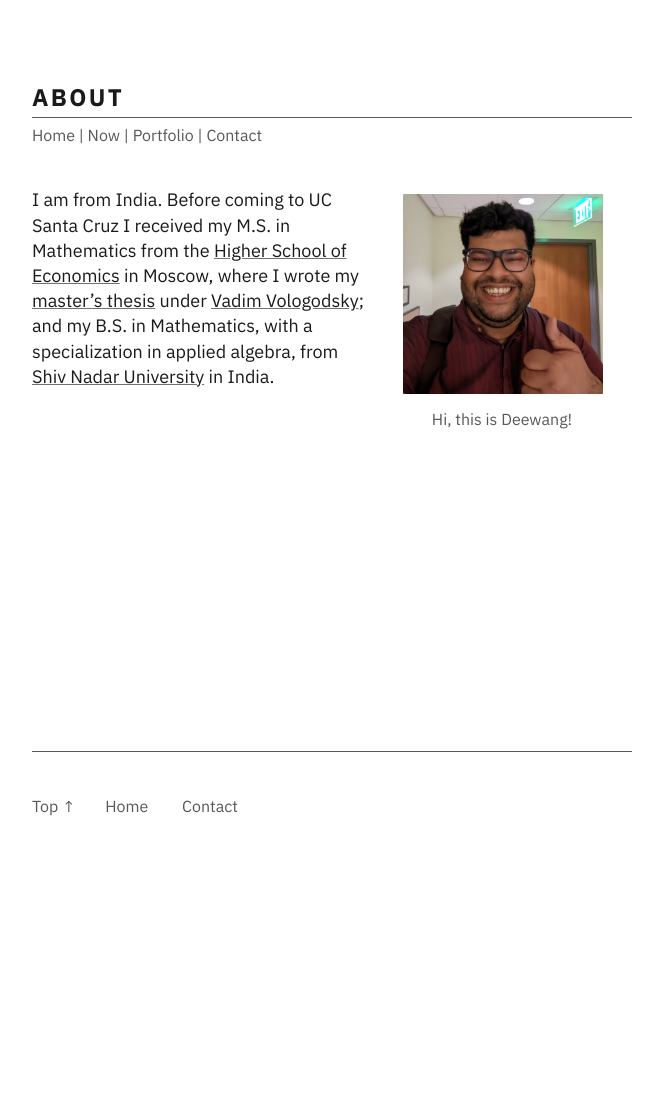
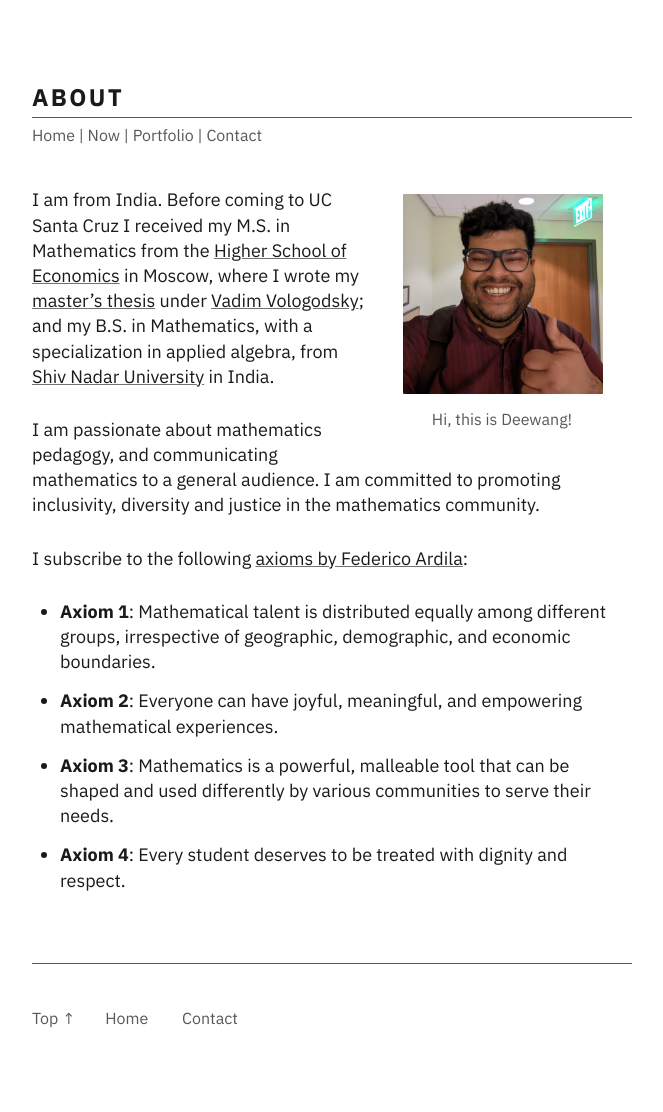
Before and after one commit to junkquill/junkquill.github.io, a Jekyll site: the page built from _pages/about.md, in a window 1280 px wide. Shown: the whole page, without its empty margins (308-971 px from the left). Built offline with Jekyll 4.4.1, drawn with Linux system fonts in a browser that asks for light colours; before the commit the page ends 900 px from its top, so only the background shows below that.

Commit message:
update-about-home

```diff
--- a/_pages/about.md
+++ b/_pages/about.md
@@ -13,4 +13,12 @@ permalink: /about
 
 I am from India. Before coming to UC Santa Cruz I received my M.S. in Mathematics from the [Higher School of Economics](https://math.hse.ru/en/) in Moscow, where I wrote my [master's thesis](https://www.hse.ru/en/edu/vkr/296285338) under [Vadim Vologodsky](https://www.hse.ru/en/org/persons/160474191); and my B.S. in Mathematics, with a specialization in applied algebra, from [Shiv Nadar University](https://math.snu.edu.in/) in India.
 
+I am passionate about mathematics pedagogy, and communicating mathematics to a general audience. I am committed to promoting inclusivity, diversity and justice in the mathematics community.
+
+I subscribe to the following [axioms by Federico Ardila](http://www.ams.org/publications/journals/notices/201610/rnoti-p1164.pdf):
+* **Axiom 1**: Mathematical talent is distributed equally among different groups, irrespective of geographic, demographic, and economic boundaries.
+* **Axiom 2**: Everyone can have joyful, meaningful, and empowering mathematical experiences.
+* **Axiom 3**: Mathematics is a powerful, malleable tool that can be shaped and used differently by various communities to serve their needs.
+* **Axiom 4**: Every student deserves to be treated with dignity and respect.
+
 {% include about-picture-script.html %}
```
Also changed, not shown: index.md (+4 -4 lines).
